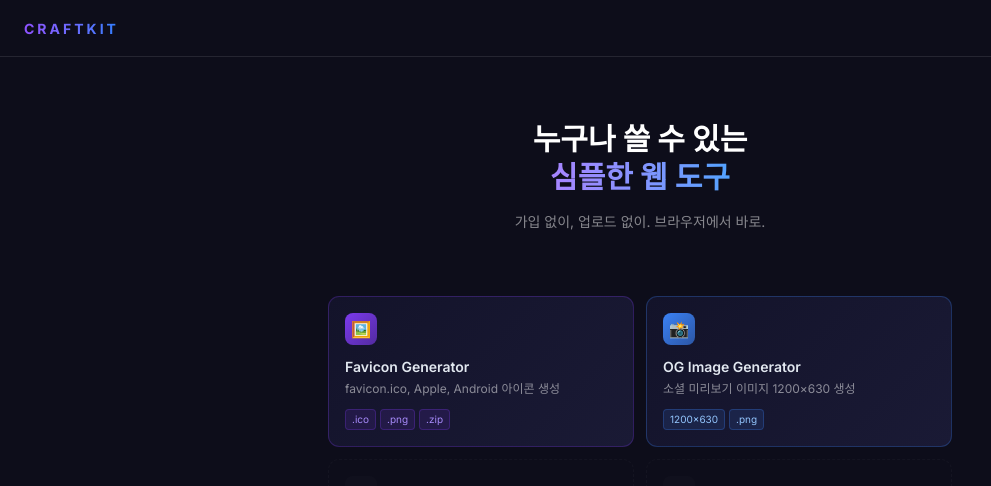
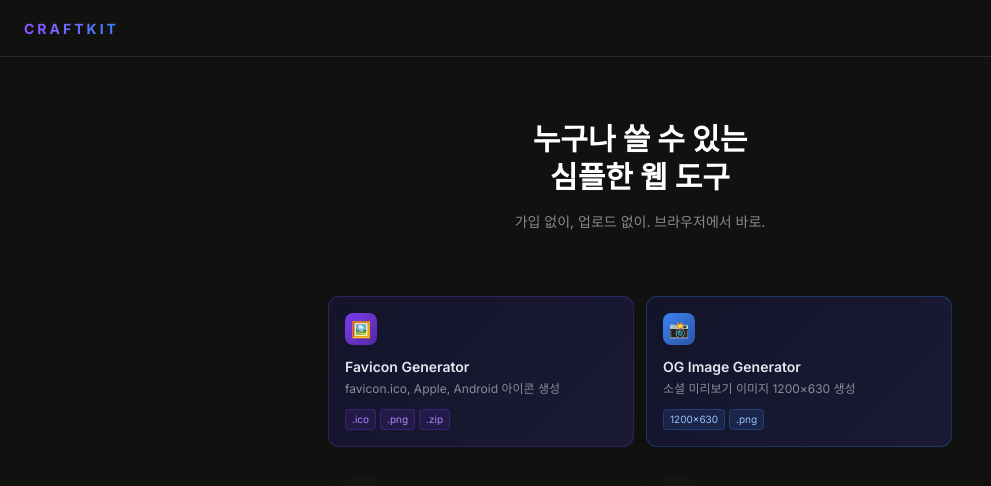
Before and after one commit to wjdxodbs/craftkit, a Next.js app: page / in a window 1280 px wide. Shown: the top 486 px of the page, without its empty margins (0-991 px from the left). Built offline with nearby package versions, Linux system fonts and the light colour scheme.

Commit message:
style: 홈 배경 warm dark, hero 그라디언트 텍스트 제거

```diff
--- a/src/views/home/ui/HomeView.tsx
+++ b/src/views/home/ui/HomeView.tsx
@@ -7,7 +7,7 @@ const COMING_SOON_COUNT = 2
 
 export function HomeView() {
   return (
-    <main className="min-h-screen bg-[#0d0d1a]">
+    <main className="min-h-screen bg-[#111110]">
       {/* Nav */}
       <nav className="border-b border-white/10 px-6 py-4">
         <span className="bg-gradient-to-r from-violet-500 to-blue-500 bg-clip-text text-sm font-bold tracking-[3px] text-transparent">
@@ -25,9 +25,7 @@ export function HomeView() {
         >
           누구나 쓸 수 있는
           <br />
-          <span className="bg-gradient-to-r from-violet-400 to-blue-400 bg-clip-text text-transparent">
-            심플한 웹 도구
-          </span>
+          심플한 웹 도구
         </motion.h1>
         <motion.p
           initial={{ opacity: 0 }}
```
